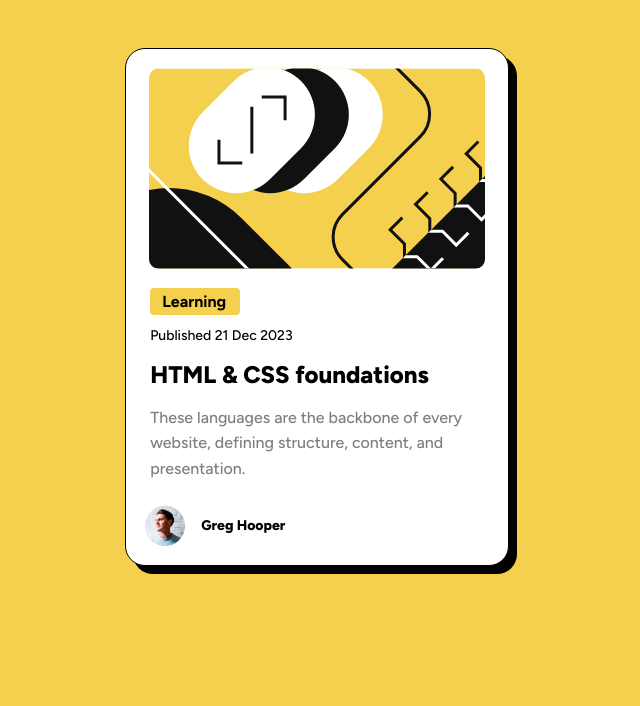
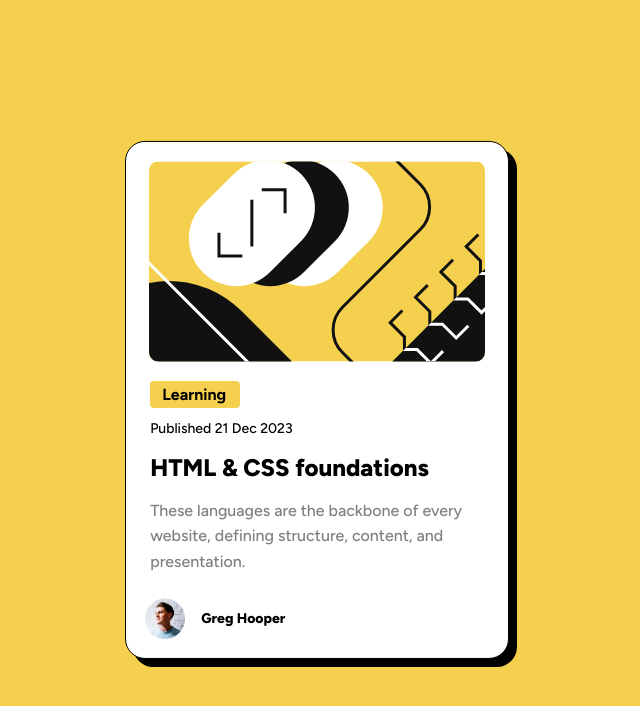
Before and after one commit to hosam-zakaria/BlogReviewCard, a plain HTML site: page index.html in a window 1280 px wide. Shown: the whole page, without its empty margins (323-963 px from the left). Drawn offline with Linux system fonts and the light colour scheme.

Commit message:
The new edit in position card

```diff
--- a/style.css
+++ b/style.css
@@ -16,7 +16,11 @@ body {
         border: 1px solid black;
         box-shadow: 8px 8px 0px 0px;
         padding: 1.2rem;
-    margin: 3rem auto;
+        /* margin: 3rem auto; */
+        position: absolute;
+        top: 50%;
+        left: 50%;
+        transform: translate(-50%, -50%);
         /* justify-content: center; */
     }
     .card-img {
```
Lines whose indentation alone changed are shown as unchanged.
